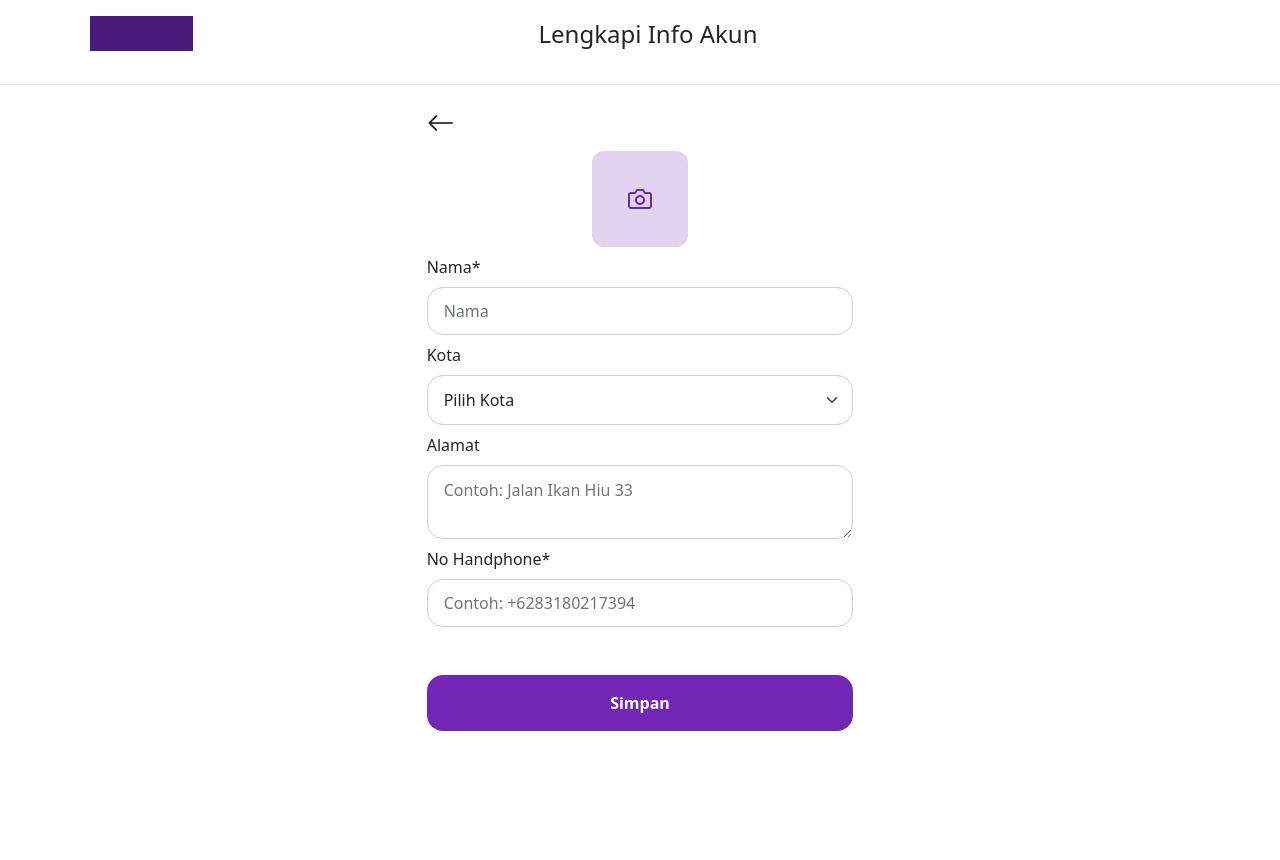
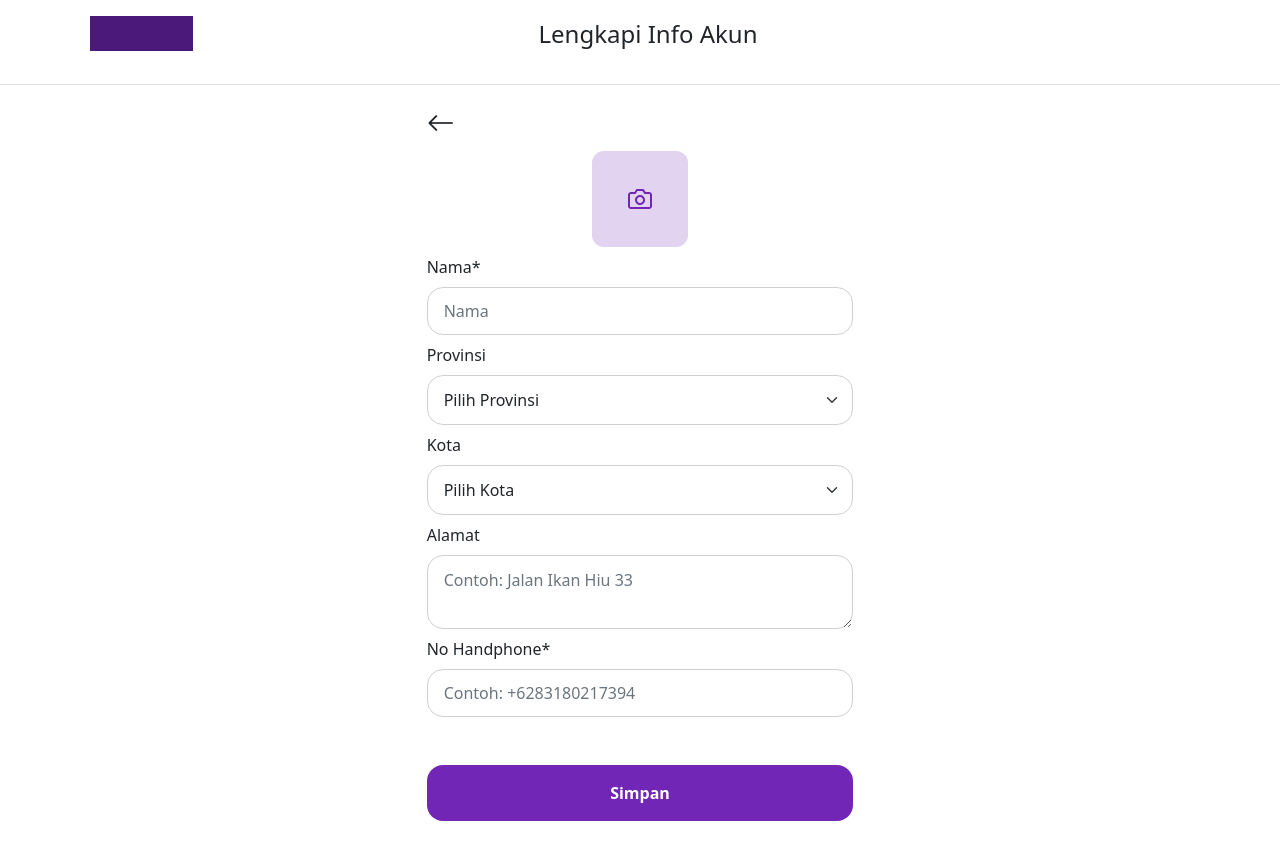
Before and after one commit to tugas-akhir-iti/frontend, a Next.js app: page /info-profile in a window 1280 px wide. Shown: the top 860 px of the page. Before the commit the page ends 800 px from the top, so only its background shows below. Built offline with nearby package versions, Linux system fonts and the light colour scheme.

Commit message:
[rizkiah] update info profile

```diff
--- a/layout/infoprofileLayout.js
+++ b/layout/infoprofileLayout.js
@@ -25,6 +25,26 @@ function InfoProfileLayout() {
                             placeholder="Nama"
                         />
                     </div>
+
+                    <div className="col-12 mt-2">
+                        <label>Provinsi</label>
+                        <select
+                            className="form-select mt-2"
+                            aria-label="Default select example"
+                            style={{
+                                padding: "12px 16px",
+                                border: "1px solid #D0D0D0",
+                                borderRadius: "16px",
+                                display: "flex"
+                            }}
+                        >
+                            <option value="">Pilih Provinsi</option>
+                            <option value="1">One</option>
+                            <option value="2">Two</option>
+                            <option value="3">Three</option>
+                        </select>
+                    </div>
+
                     <div className="col-12 mt-2">
                         <label>Kota</label>
                         <select
@@ -43,6 +63,8 @@ function InfoProfileLayout() {
                             <option value="3">Three</option>
                         </select>
                     </div>
+
+
                     <div className="col-12 mt-2">
                         <label>Alamat</label>
                         <textarea
```
